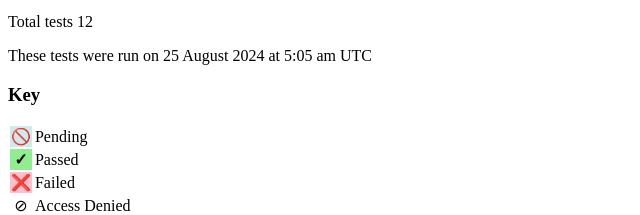
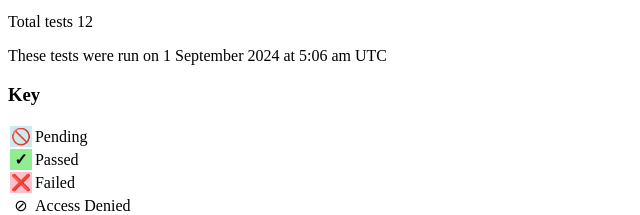
Before and after one commit to w3c/vc-jose-cose-test-suite, a plain HTML site: page index.html in a window 1280 px wide. Shown: the part 242-457 px from the top of the page, 0-640 px from the left. Drawn offline with Linux system fonts and the light colour scheme.

Commit message:
Deploying to gh-pages from @ w3c/vc-jose-cose-test-suite@7d0fcebb5f3aa7c789d6bcae9fbac90bd474d33d 🚀

```diff
--- a/index.html
+++ b/index.html
@@ -217,7 +217,7 @@
       Total tests 12
       </p>
       <p>
-        These tests were run on <time>25 August 2024 at 5:05 am UTC</time>
+        These tests were run on <time>1 September 2024 at 5:06 am UTC</time>
       </p>
       <section class="informative" id="Key">
         <h3>Key</h3>
```
Also changed, not shown: 1 other file.
